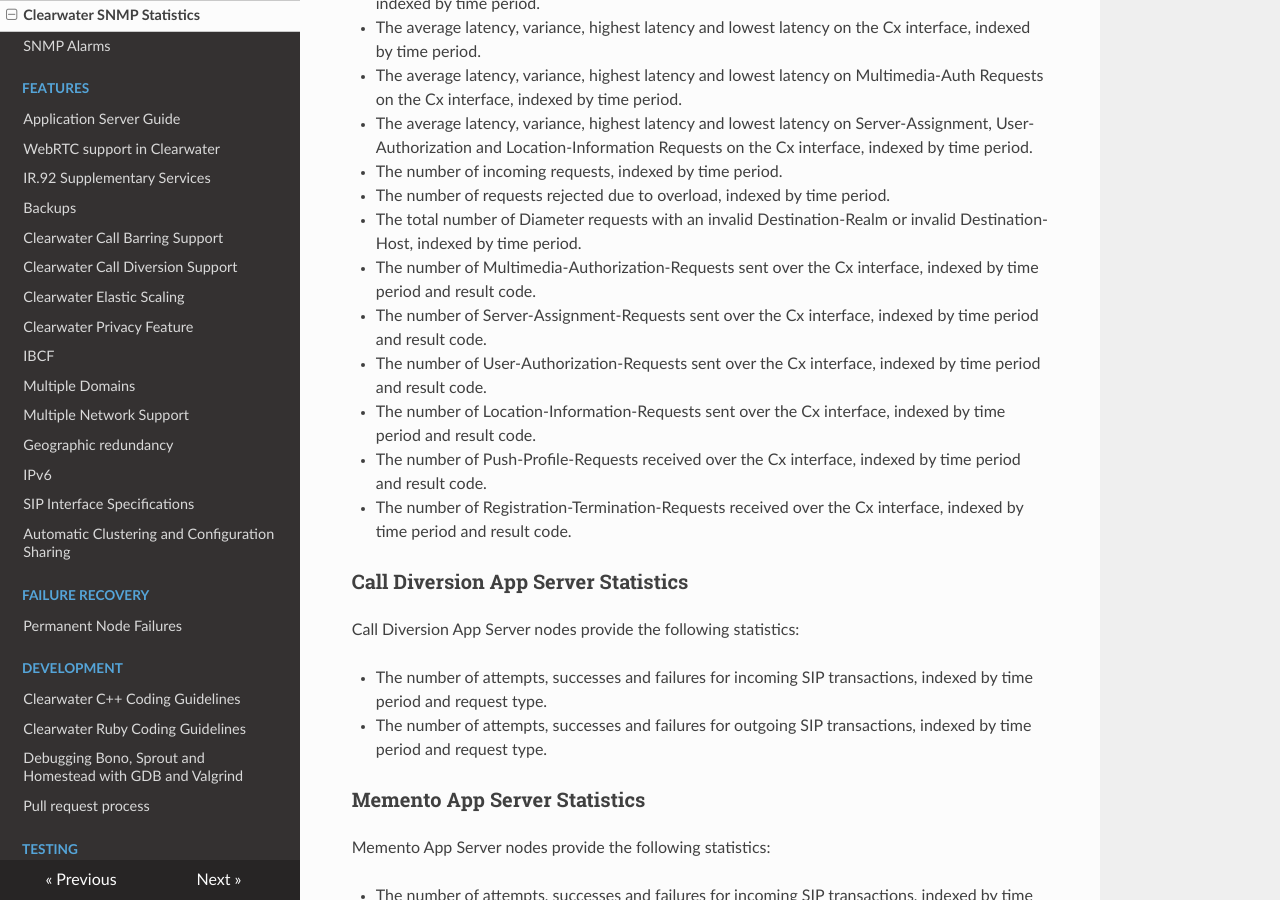
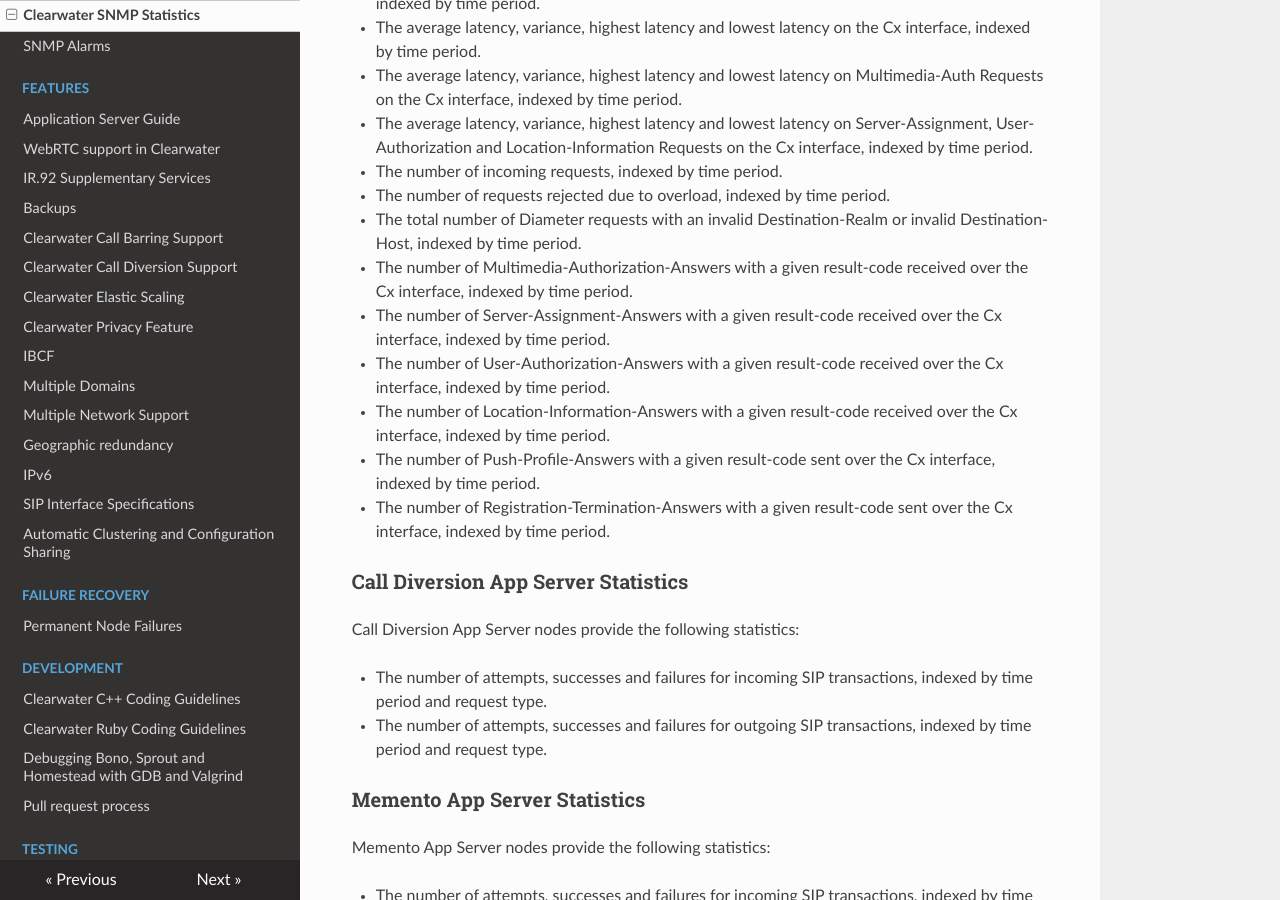
Before and after one commit to Metaswitch/clearwater-readthedocs, an MkDocs documentation site: the page built from docs/Clearwater_SNMP_Statistics.md, in a window 1280 px wide and 900 px high, scrolled down 4001 px. Built offline with MkDocs 1.6.1, drawn with Linux system fonts in a browser that asks for light colours; nearby versions of some CDN libraries; old or Windows-style settings are respelled for this version of MkDocs.

Commit message:
clarify phrasing

```diff
--- a/docs/Clearwater_SNMP_Statistics.md
+++ b/docs/Clearwater_SNMP_Statistics.md
@@ -111,12 +111,12 @@ Homestead nodes provide the following statistics:
 * The number of incoming requests, indexed by time period.
 * The number of requests rejected due to overload, indexed by time period.
 * The total number of Diameter requests with an invalid Destination-Realm or invalid Destination-Host, indexed by time period.
-* The number of Multimedia-Authorization-Requests sent over the Cx interface, indexed by time period and result code.
-* The number of Server-Assignment-Requests sent over the Cx interface, indexed by time period and result code.
-* The number of User-Authorization-Requests sent over the Cx interface, indexed by time period and result code.
-* The number of Location-Information-Requests sent over the Cx interface, indexed by time period and result code.
-* The number of Push-Profile-Requests received over the Cx interface, indexed by time period and result code.
-* The number of Registration-Termination-Requests received over the Cx interface, indexed by time period and result code.
+* The number of Multimedia-Authorization-Answers with a given result-code received over the Cx interface, indexed by time period.
+* The number of Server-Assignment-Answers with a given result-code received over the Cx interface, indexed by time period.
+* The number of User-Authorization-Answers with a given result-code received over the Cx interface, indexed by time period.
+* The number of Location-Information-Answers with a given result-code received over the Cx interface, indexed by time period.
+* The number of Push-Profile-Answers with a given result-code sent over the Cx interface, indexed by time period.
+* The number of Registration-Termination-Answers with a given result-code sent over the Cx interface, indexed by time period.
 
 ### Call Diversion App Server Statistics
 
```
